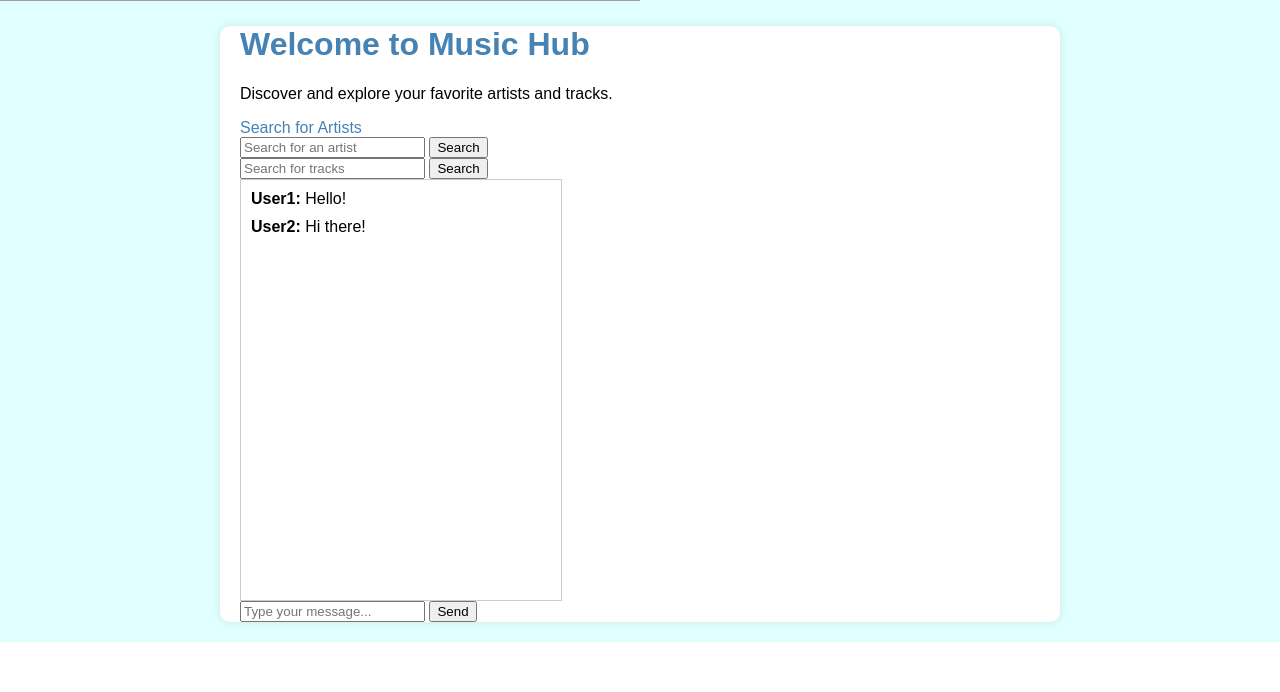
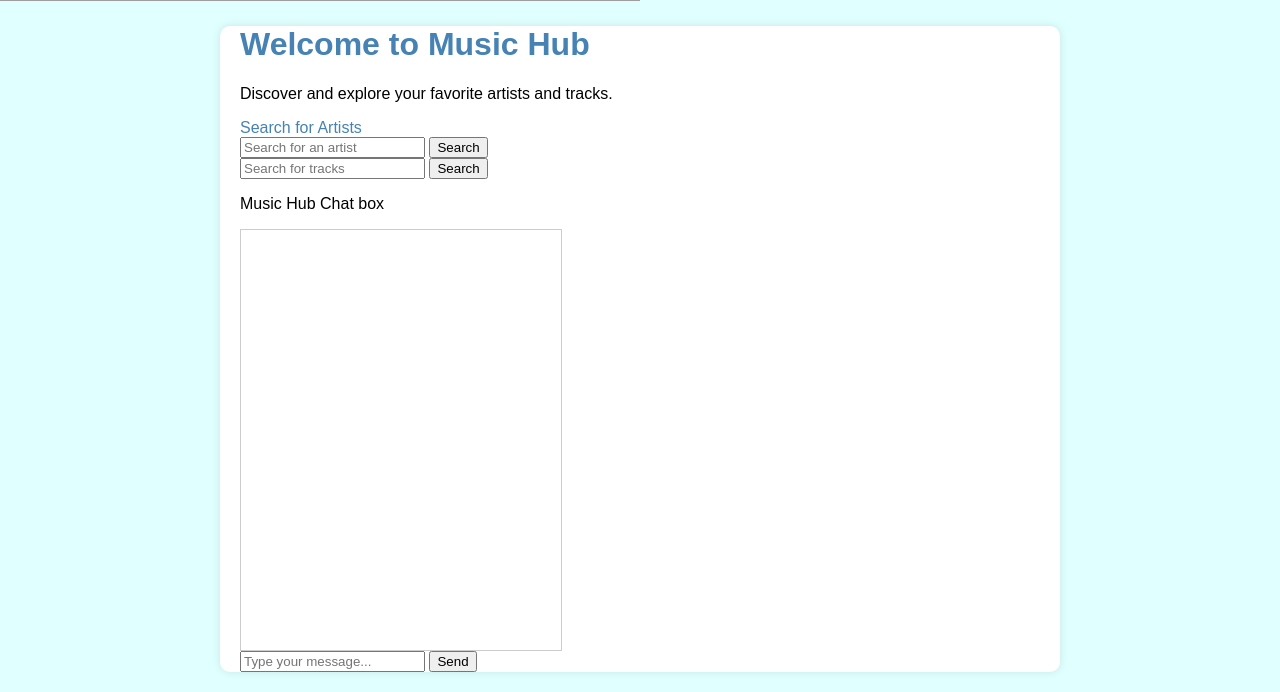
Before and after one commit to Nizogcwala/Music-Hub---Social-Media-Platform, a Flask app: page / in a window 1280 px wide. Shown: the part 165-857 px from the top of the page. Before the commit the page ends 807 px from the top, so only its background shows below. Run offline with Flask 3, Linux system fonts and the light colour scheme; grey boxes are pictures that could not be loaded.

Commit message:
Modified index.html

```diff
--- a/MusicHubApp/templates/index.html
+++ b/MusicHubApp/templates/index.html
@@ -46,11 +46,10 @@
             </form>
             <script src="{{ url_for('static', filename='js/script.js') }}"></script>
 
+            <p>Music Hub Chat box</p>
             <!-- Chat box -->
-            <div class="chat-box">
-                <div class="message"><span class="user">User1:</span> Hello!</div>
-                <div class="message"><span class="user">User2:</span> Hi there!</div>
-                <!-- Add more messages here -->
+            <div class="chat-box" id="chat-box">
+                <!-- Existing chat messages will be dynamically populated here -->
             </div>
 
             <!-- Chat input form -->
@@ -60,5 +59,25 @@
             </form>
         </div>
     </div>
+
+    <script>
+        document.getElementById('chat-form').addEventListener('submit', function(event) {
+            event.preventDefault(); // Prevent form submission
+
+            // Get user input message
+            var message = document.getElementById('message').value;
+
+            // Create a new message element
+            var messageElement = document.createElement('div');
+            messageElement.classList.add('message');
+            messageElement.innerHTML = '<span class="user">You:</span> ' + message;
+
+            // Add the message to the chat box
+            document.getElementById('chat-box').appendChild(messageElement);
+
+            // Clear the input field
+            document.getElementById('message').value = '';
+        });
+    </script>
 </body>
 </html>
```
